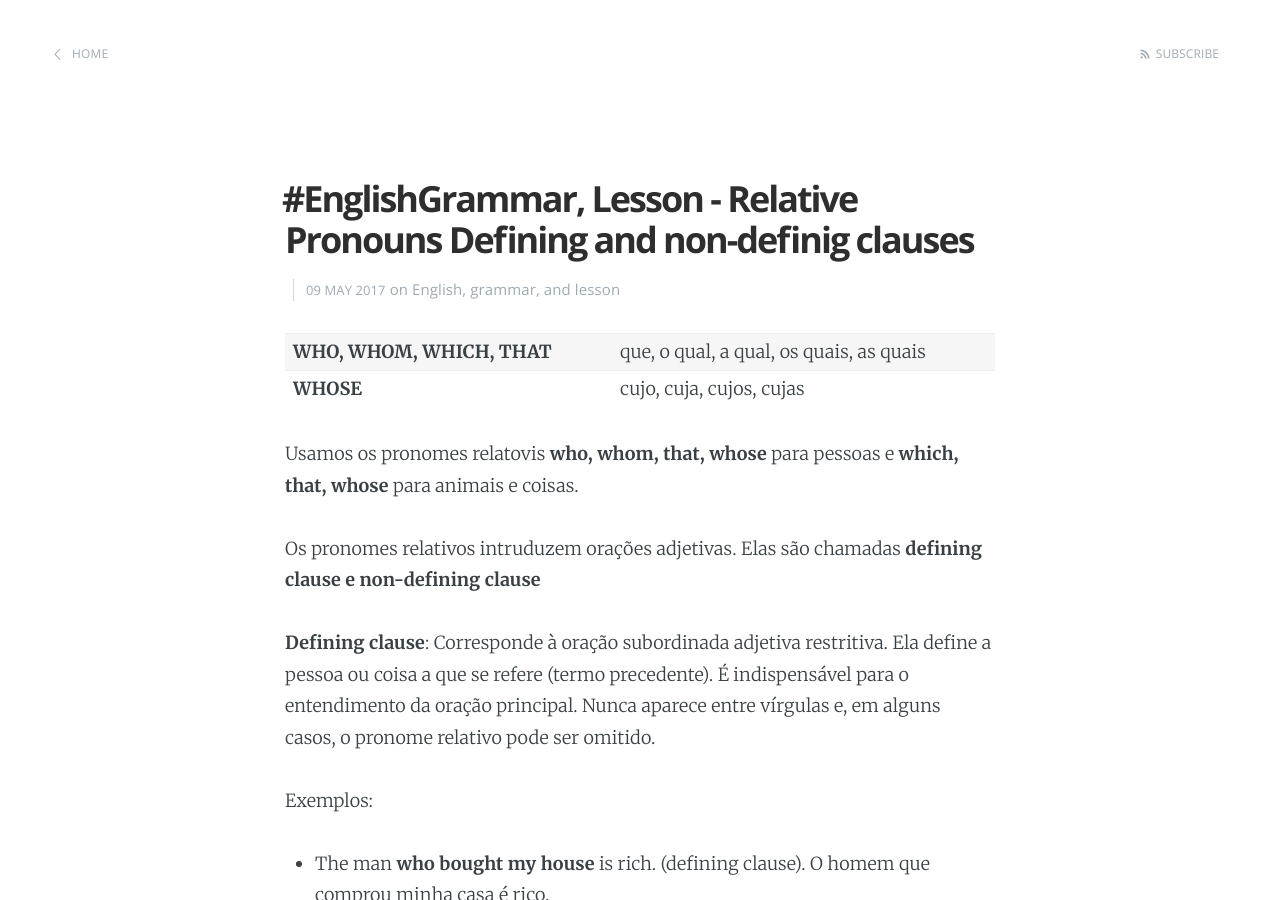
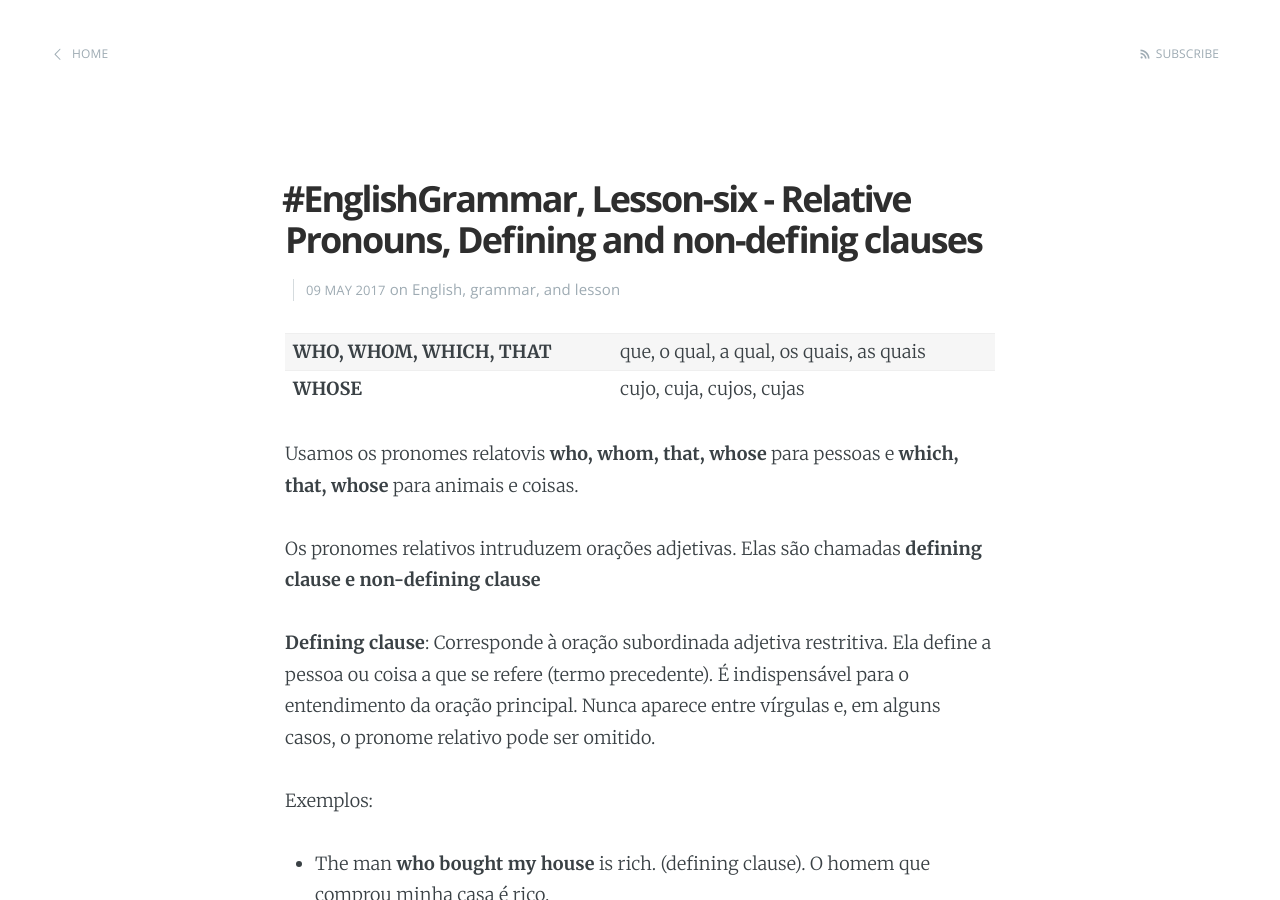
Before and after one commit to onesimo/blog, a Jekyll site: the page built from _posts/2017-05-12-english-grammar-lesson-twenty-six.md, in a window 1280 px wide and 900 px high. Built offline with Jekyll 4.4.1, drawn with Linux system fonts in a browser that asks for light colours.

Commit message:
lessons updated

```diff
--- a/_posts/2017-05-11-english-grammar-lesson-twenty-six.md
+++ b/_posts/2017-05-12-english-grammar-lesson-twenty-six.md
@@ -1,7 +1,7 @@
 ---
 layout: post
-title:  "#EnglishGrammar, Lesson - Relative Pronouns Defining and non-definig clauses"
-date:   2017-05-09 23:00:00
+title:  "#EnglishGrammar, Lesson-six - Relative Pronouns, Defining and non-definig clauses"
+date:   2017-05-09 22:00:00
 categories: English grammar lesson
 ---
 
```
Also changed, not shown: _posts/2017-05-05-english-grammar-lesson-twenty-three.md (+1 -1 lines), _posts/2017-05-11-english-grammar-lesson-twenty-five.md (+1 -1 lines).
